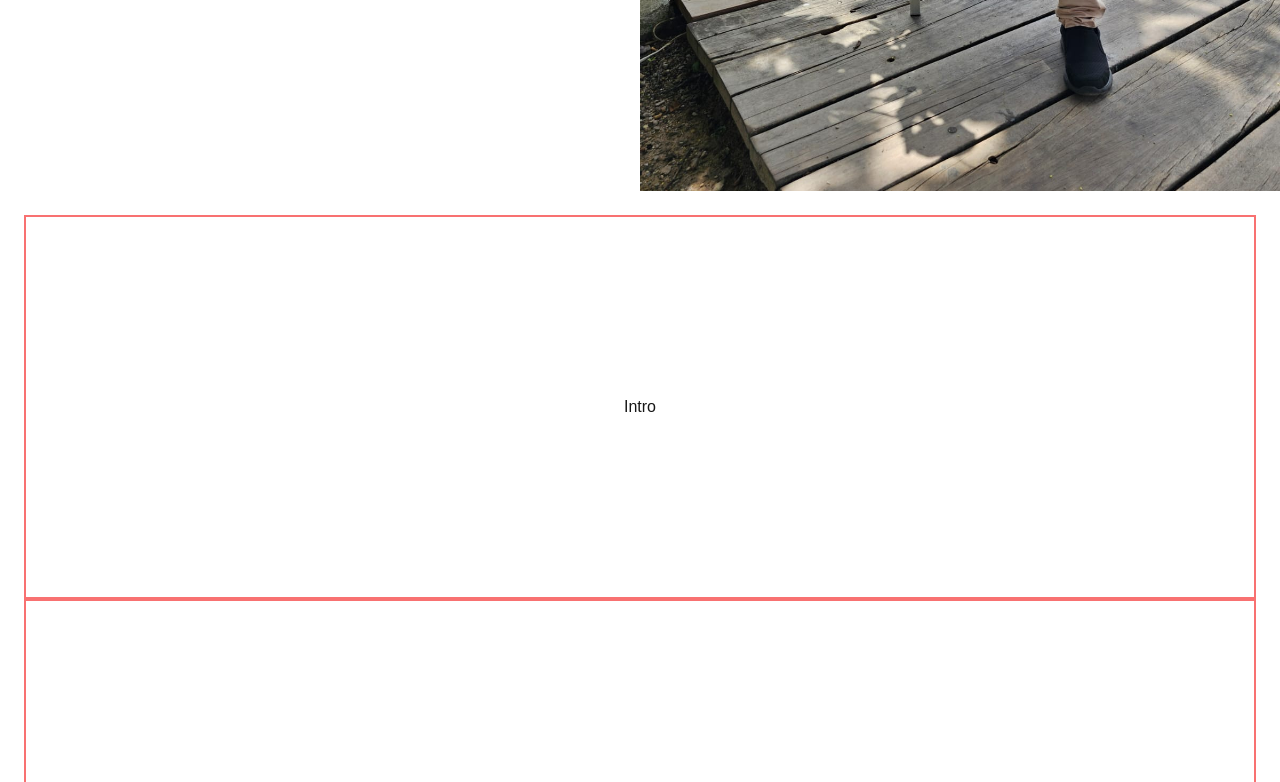
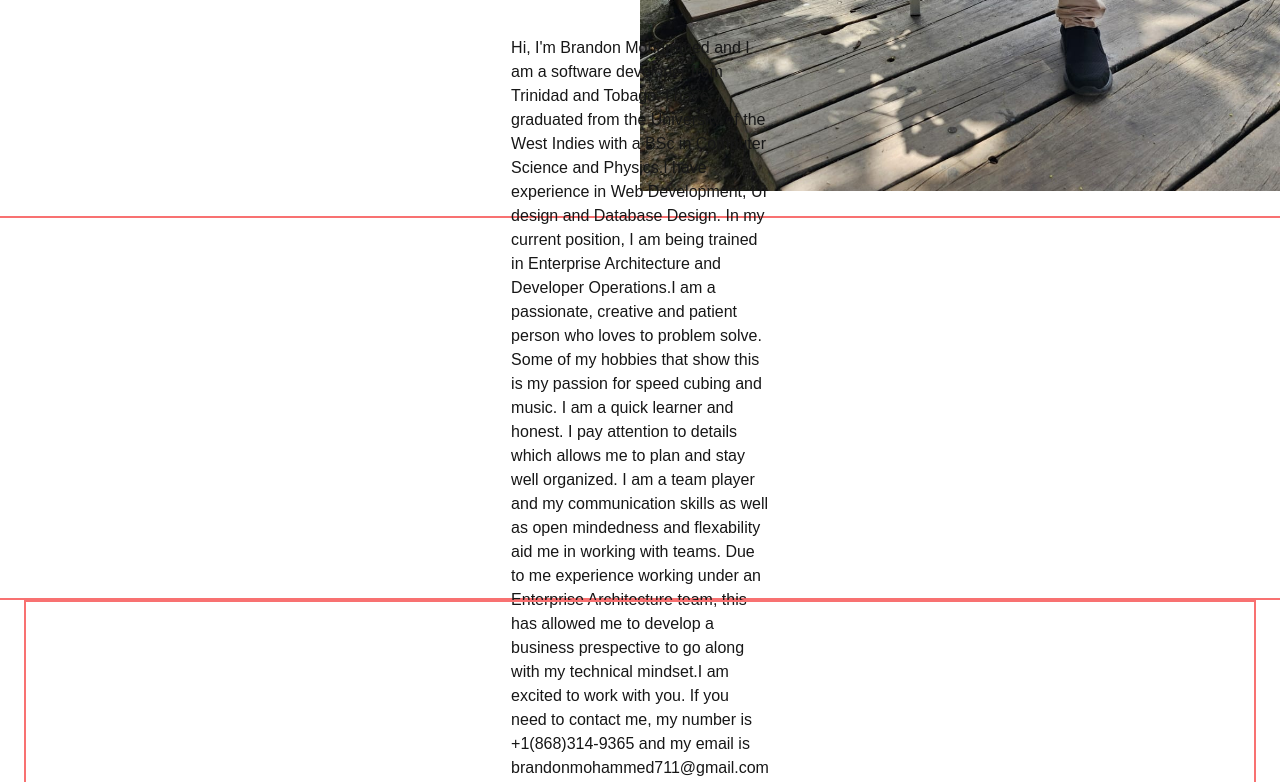
Before and after one commit to BrandonCMohammed/portfolio, a Next.js app in the folder portfolio/: page / in a window 1280 px wide. Shown: the part 609-1391 px from the top of the page. Built offline with nearby package versions, Linux system fonts and the light colour scheme.

Commit message:
added some content to the intro conponent

```diff
--- a/portfolio/app/components/intro.tsx
+++ b/portfolio/app/components/intro.tsx
@@ -1,8 +1,35 @@
 export default function Intro() {
     return (
         <>
-            <section id="intro_about_me" className="h-96 border-2 border-red-400 flex justify-center items-center w-full">
-                Intro
+            <hr/>
+            <section id="intro_about_me" className="h-96 border-2 border-red-400 flex justify-center items-center w-full px-[40em]">
+
+
+                        Hi, I'm Brandon Mohammed and I am a software developer from Trinidad and Tobago.
+                        I have graduated from the University of the West Indies with a BSc in Computer Science and Physics.
+                        {/* <hr/> */}
+
+
+
+
+
+                    I have experience in Web Development, UI design and Database Design.
+                    In my current position, I am being trained in Enterprise Architecture and Developer Operations.
+                    {/* <hr/> */}
+
+
+
+                    I am a passionate, creative and patient person who loves to problem solve. Some of my hobbies that show this is my passion for speed cubing and music.
+                    I am a quick learner and honest. I pay attention to details which allows me to plan and stay well organized. I am a team player and my
+                    communication skills as well as open mindedness and flexability aid me in working with teams. Due to me experience working under an Enterprise Architecture team,
+                    this has allowed me to develop a business prespective to go along with my technical mindset.
+                    {/* <hr/> */}
+
+
+                    I am excited to work with you. If you need to contact me, my number is +1(868)314-9365 and my email is brandonmohammed711@gmail.com
+
+
+
 
             </section>
         </>
```
